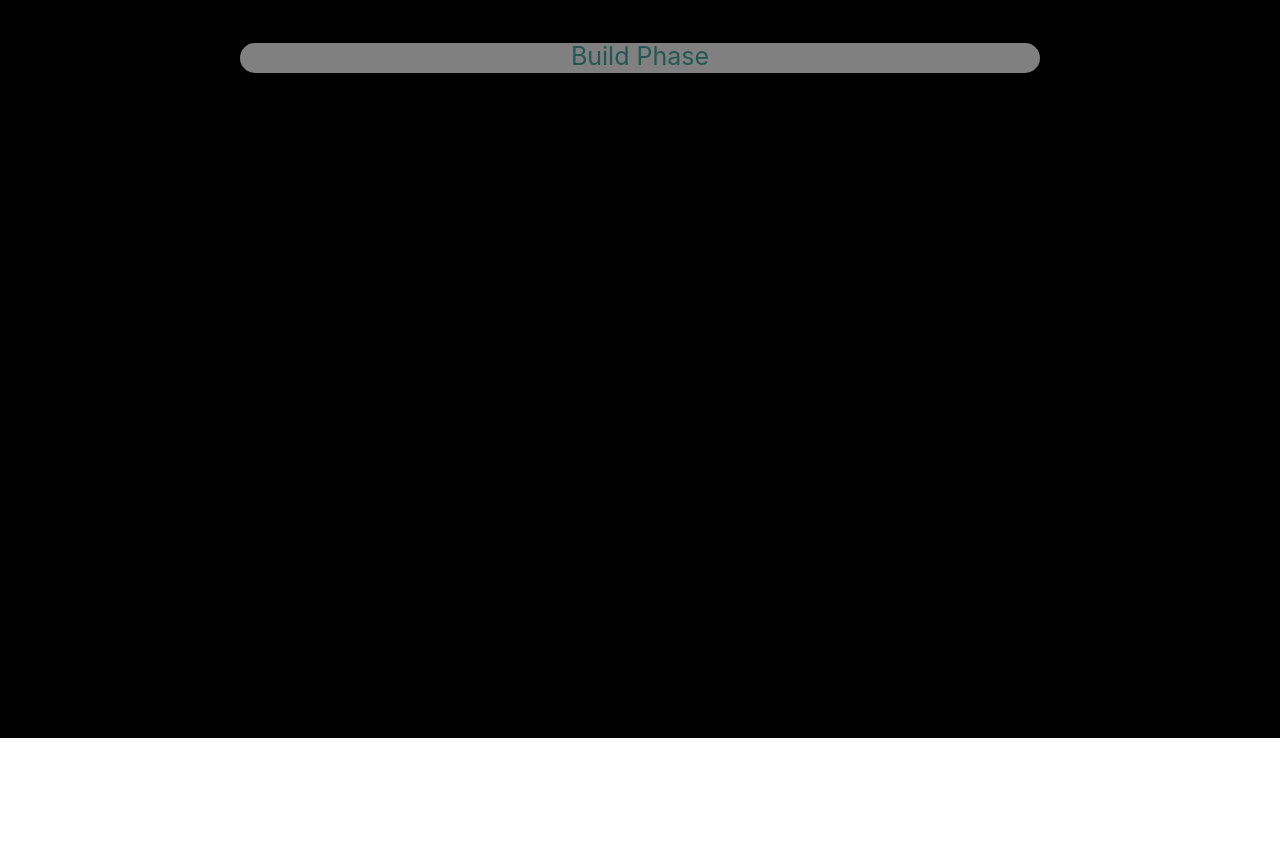
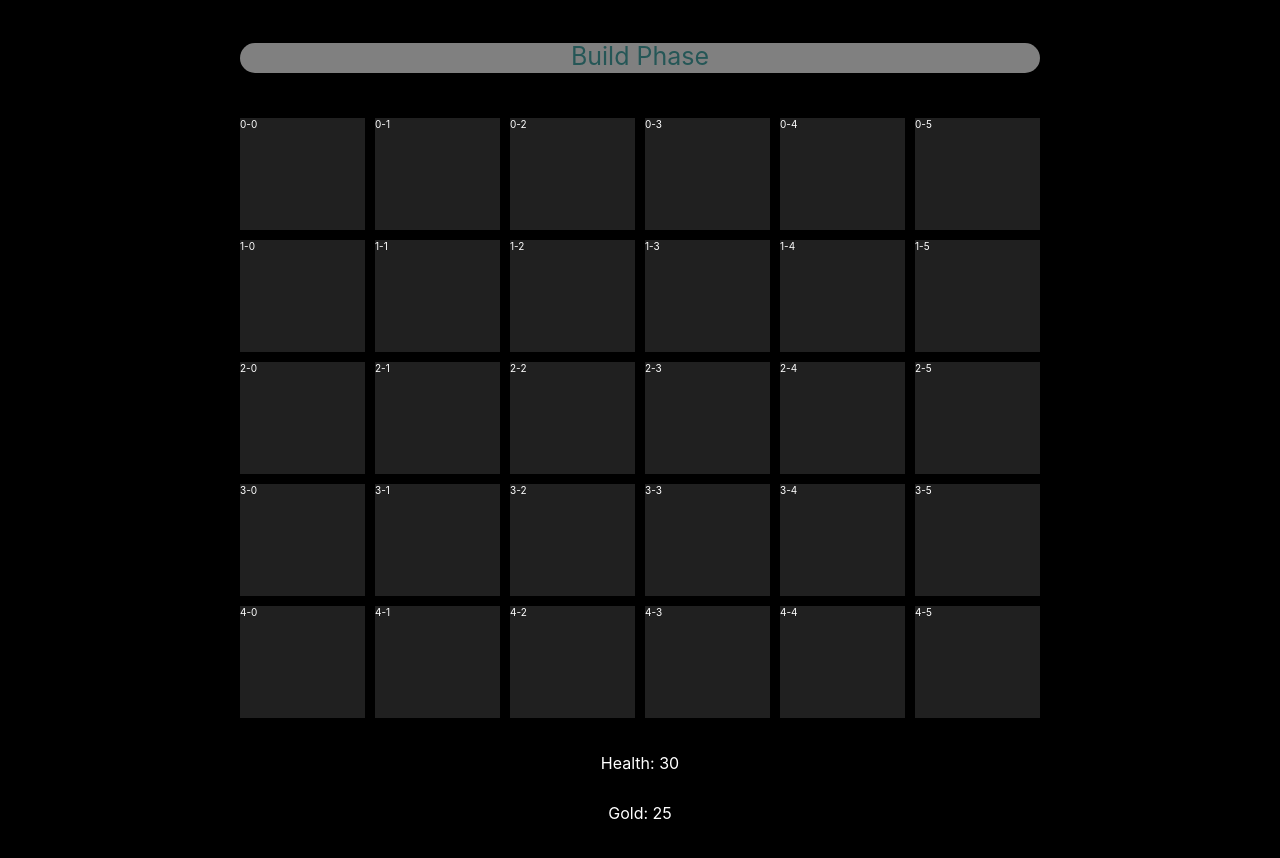
Before and after one commit to Kwarn/grit, a React (Create React App) app: page / in a window 1280 px wide. Shown: the part 772-1630 px from the top of the page. Before the commit the page ends 1510 px from the top, so only its background shows below. Built offline with nearby package versions, Linux system fonts and the light colour scheme.

Commit message:
AI turn working. Units are randomly selected from available funds, placed on board while checking to not overwrite spaces.

```diff
--- a/src/App.js
+++ b/src/App.js
@@ -2,19 +2,12 @@ import React, { useState, useEffect } from "react";
 import * as styles from "./Styles/AppStyles";
 import ProgressBar from "./components/ProgressBar";
 import SingleUnit from "./components/SingleUnit";
+import { UNITS } from "./UnitValues";
 
 const ROWS = 5;
 const COLS = 6;
-const UNITS = {
-  0: { name: "Space", health: 0, damage: 0, cost: 0 },
-  1: { name: "Sand Bags", health: 4, damage: 0, cost: 2 },
-  2: { name: "Soldier", health: 1, damage: 2, cost: 3 },
-  3: { name: "Turret", health: 2, damage: 6, cost: 5 },
-  4: { name: "Tank", health: 5, damage: 4, cost: 8 },
-  5: { name: "Heli", health: 2, damage: 6, cost: 10 },
-};
 
-const player = { health: 30, gold: 50 };
+const player = { health: 30, gold: 25 };
 const computer = { health: 30, gold: 25 };
 
 function App() {
@@ -35,24 +28,88 @@ function App() {
     [0, 0, 0, 0, 0],
   ]);
 
-  const [playerMatrixElements, setPlayerMatrixElements] = useState([]);
   const [selectedUnit, setSelectedUnit] = useState(0);
   const [roundStarted, setRoundStarted] = useState(false);
   const [computersTurn, setComputersTurn] = useState(false);
+  const [playerMatrixElements, setPlayerMatrixElements] = useState([]);
   const [computerMatrixElements, setComputerMatrixElements] = useState([]);
 
+  const randomIntExclusiveMax = (min = 0, max) =>
+    Math.floor(Math.random() * (max - min) + min);
+
+  const choseComputersUnits = () => {
+    let goldCount = computer.gold;
+    const chosenUnits = [];
+    const unitValueToUnitIdMap = { 2: 1, 3: 2, 5: 3, 8: 4, 10: 5 };
+    const unitValues = Object.keys(unitValueToUnitIdMap).map((val) => +val);
+
+    while (goldCount > 10) {
+      const randomIndex = randomIntExclusiveMax(1, 6);
+      const randomUnit = UNITS[randomIndex];
+      chosenUnits.push(randomIndex);
+      goldCount -= randomUnit.cost;
+    }
+    while (goldCount > 1) {
+      if (unitValues.includes(goldCount)) {
+        chosenUnits.push(unitValueToUnitIdMap[goldCount]);
+        goldCount = 0;
+      } else goldCount -= 1;
+    }
+
+    computer.gold = computer.gold -= chosenUnits.reduce(
+      (acc, cur) => acc + UNITS[cur].cost
+    );
+
+    return chosenUnits;
+  };
+
+  const getEmptySpace = (matrix) => {
+    // store all combinations in array
+    const hash = {};
+    matrix.forEach((row, idx) => {
+      const availableColsInRow = row
+        .map((col, idx) => (col === 0 ? idx : null))
+        .filter((val) => val !== null);
+      if (availableColsInRow.length > 0) {
+        hash[idx] = availableColsInRow;
+      }
+    });
+    const hashKeys = Object.keys(hash);
+    if (hashKeys.length) {
+      console.log(`hash`, hash);
+      const row = hashKeys[randomIntExclusiveMax(0, hashKeys.length)];
+      // console.log(`row`, row);
+      const colIndexInRow = randomIntExclusiveMax(0, hash[row].length);
+      // console.log(`colIndexInRow`, colIndexInRow);
+      const col = hash[row][colIndexInRow];
+      // console.log(`col`, col);
+      return { row: row, col: col, isSpace: true };
+    } else return { row: null, col: null, isSpace: false };
+  };
+
   const makeComputersMoves = () => {
-    const randomNum = (max) => Math.floor(Math.random() * max);
-    console.log(randomNum(6));
+    const chosenUnits = choseComputersUnits();
+    let _matrix = [...computerMatrix];
+    for (const unit of chosenUnits) {
+      const { row, col, isSpace } = getEmptySpace(_matrix);
+      if (isSpace) {
+        _matrix[row].splice(col, 1, unit);
+      } else {
+        console.log(`No Space`);
+      }
+    }
+    computer.gold = computer.gold + 25;
+    player.gold = player.gold + 25;
+    setComputersTurn(false);
 
-    createElementsFromMatrix("computer");
-    // select from [1/2][random]
+    setComputerMatrix(_matrix);
   };
 
   useEffect(() => {
     createElementsFromMatrix("player");
+    createElementsFromMatrix("computer");
     if (computersTurn) makeComputersMoves();
-  }, [playerMatrix, selectedUnit, computersTurn]);
+  }, [playerMatrix, selectedUnit, computersTurn, computerMatrix]);
 
   const changeUnitHandler = (x, y) => {
     if (player.gold >= UNITS[selectedUnit].cost) {
@@ -86,9 +143,7 @@ function App() {
     const Elements = [];
     for (let colIdx = COLS - 1; colIdx >= 0; colIdx--) {
       for (let rowIdx = ROWS - 1; rowIdx >= 0; rowIdx--) {
-        console.log(`computerMatrix`, computerMatrix);
         const uid = computerMatrix[colIdx][rowIdx];
-        console.log(`uid`, uid);
         Elements.unshift(
           <SingleUnit
             key={`${colIdx}/${rowIdx}`}
@@ -140,9 +195,6 @@ function App() {
     }
   });
 
-  // console.log(`playerMatrix`, playerMatrix);
-  // console.log("playerMatrixElements", playerMatrixElements);
-  console.log(`selectedUnit`, selectedUnit);
   return (
     <styles.AppWrapper>
       <styles.BoardWrapper>
@@ -170,6 +222,12 @@ function App() {
         <styles.BoardGridBottom>
           {computerMatrixElements}
         </styles.BoardGridBottom>
+        <styles.BottomHudWrapper>
+          <styles.ComputerHud>
+            <p>Health: {computer.health}</p>
+            <p>Gold: {computer.gold}</p>
+          </styles.ComputerHud>
+        </styles.BottomHudWrapper>
       </styles.BoardWrapper>
     </styles.AppWrapper>
   );
--- a/src/Styles/AppStyles.js
+++ b/src/Styles/AppStyles.js
@@ -106,3 +106,28 @@ export const RoundTimer = styled.div`
   display: flex;
   justify-content: center;
 `;
+
+export const BottomHudWrapper = styled.div`
+  width: 100%;
+  height: 100px;
+  display: flex;
+  flex-direction: row;
+  justify-content: center;
+  margin: auto auto 50px auto;
+`;
+
+export const ComputerHud = styled.div`
+  color: white;
+  background-color: black;
+  display: flex;
+  flex-direction: column;
+  justify-content: center;
+  width: 300px;
+  height: 100px;
+  h2 {
+    margin: auto;
+  }
+  p {
+    margin: auto;
+  }
+`;
--- a/src/UnitValues.js
+++ b/src/UnitValues.js
@@ -17,7 +17,7 @@ export const UNIT_STYLES = {
 
 export const UNITS = {
   0: { name: "Space", health: 0, damage: 0, cost: 0 },
-  1: { name: "Shield", health: 4, damage: 0, cost: 2 },
+  1: { name: "Sand Bags", health: 4, damage: 0, cost: 2 },
   2: { name: "Soldier", health: 1, damage: 2, cost: 3 },
   3: { name: "Turret", health: 2, damage: 6, cost: 5 },
   4: { name: "Tank", health: 5, damage: 4, cost: 8 },
--- a/src/components/SingleUnit.js
+++ b/src/components/SingleUnit.js
@@ -36,9 +36,9 @@ export default function SingleUnit({ colIdx, rowIdx, changeUnitCb, unitId }) {
       onClick={() => changeUnitCb(colIdx, rowIdx)}
       unitId={unitId}
     >
-      {/*     <p>
-        {colIdx}-{rowIdx}
-      </p> */}
+      <p>
+        {rowIdx}-{colIdx}
+      </p>
       {UNITS[unitId].health ? <h3>HP:{UNITS[unitId].health}</h3> : null}
     </StyledSingleUnit>
   );
```
